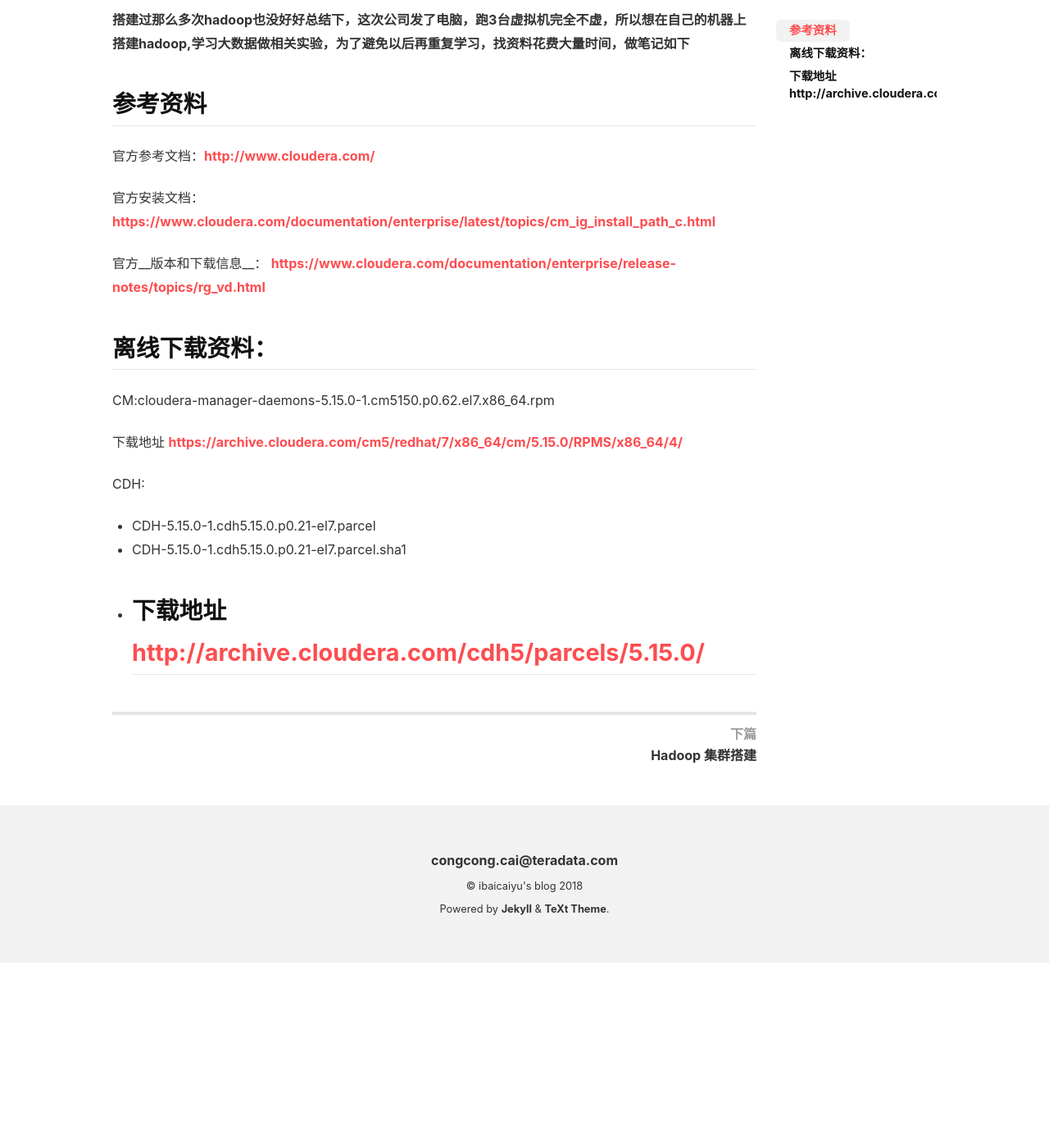
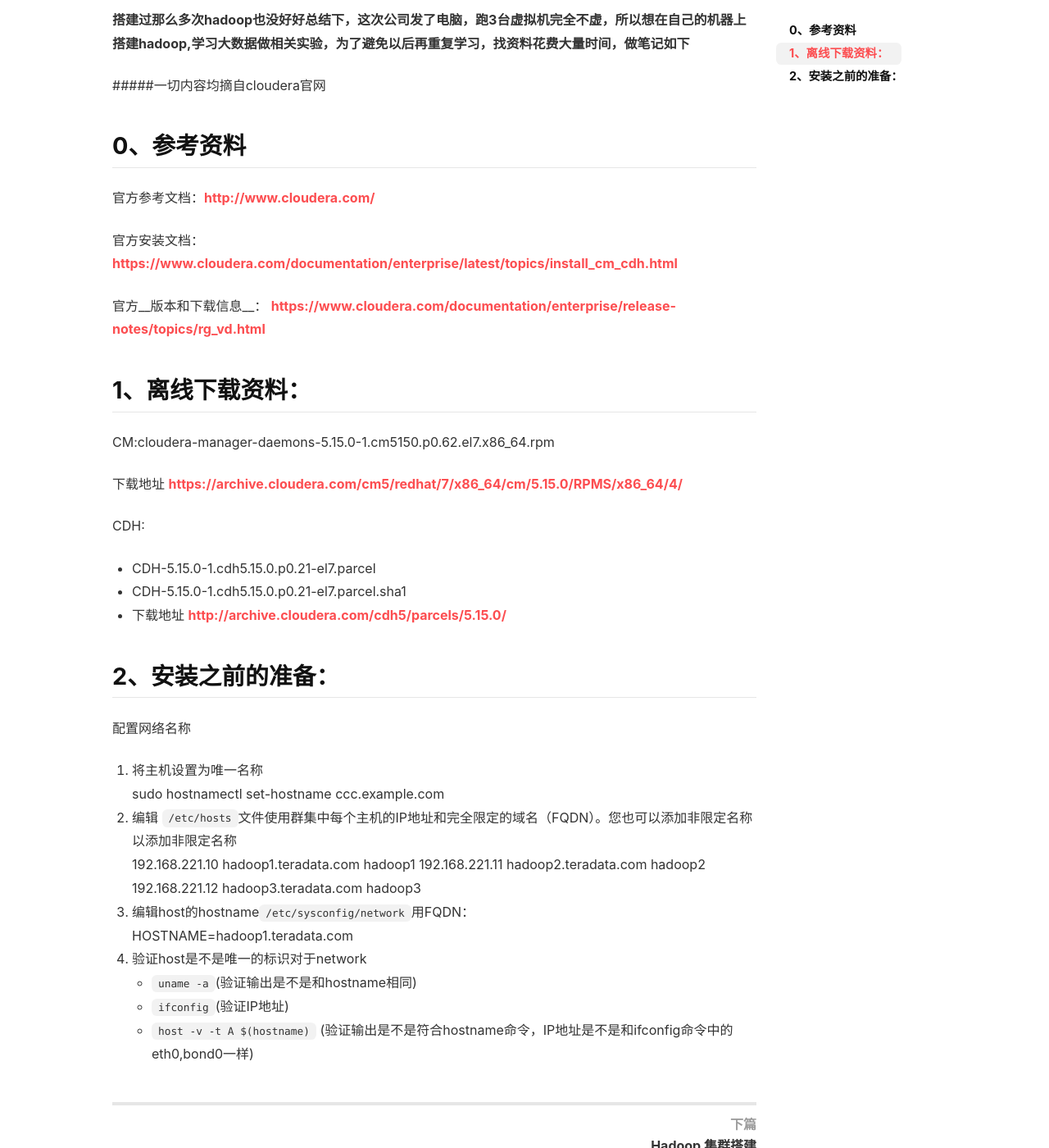
Before and after one commit to Ccccong/Ccccong.github.io, a Jekyll site: the page built from _posts/2018-07-03-Hadoop 集群搭建.md, in a window 1280 px wide and 1400 px high, scrolled down 241 px. Shown: the whole window at 82% size. Built offline with Jekyll 4.4.1, drawn with Linux system fonts in a browser that asks for light colours; nearby versions of some CDN libraries; before the commit the page ends 1415 px from its top, so only the background shows below that.

Commit message:
Update Hadoop 集群搭建

```diff
--- a/_posts/2018-07-03-Hadoop 集群搭建.md
+++ b/_posts/2018-07-03-Hadoop 集群搭建.md
@@ -5,14 +5,14 @@
 categories: Hadoop
 ---
 ##### 搭建过那么多次hadoop也没好好总结下，这次公司发了电脑，跑3台虚拟机完全不虚，所以想在自己的机器上搭建hadoop,学习大数据做相关实验，为了避免以后再重复学习，找资料花费大量时间，做笔记如下
-
-## 参考资料
+#####一切内容均摘自cloudera官网
+## 0、参考资料
 官方参考文档：[http://www.cloudera.com/]()
 
-官方安装文档：[https://www.cloudera.com/documentation/enterprise/latest/topics/cm_ig_install_path_c.html]()
+官方安装文档：[https://www.cloudera.com/documentation/enterprise/latest/topics/install_cm_cdh.html]()
 
 官方__版本和下载信息__： [https://www.cloudera.com/documentation/enterprise/release-notes/topics/rg_vd.html]()
-## 离线下载资料：
+## 1、离线下载资料：
 
 CM:cloudera-manager-daemons-5.15.0-1.cm5150.p0.62.el7.x86_64.rpm
 
@@ -25,4 +25,18 @@
 - CDH-5.15.0-1.cdh5.15.0.p0.21-el7.parcel.sha1
 
 - 下载地址 [http://archive.cloudera.com/cdh5/parcels/5.15.0/]()
--
+
+## 2、安装之前的准备：
+配置网络名称
+1. 将主机设置为唯一名称
+        sudo hostnamectl set-hostname ccc.example.com
+2. 编辑 `/etc/hosts`文件使用群集中每个主机的IP地址和完全限定的域名（FQDN）。您也可以添加非限定名称以添加非限定名称
+        192.168.221.10 hadoop1.teradata.com hadoop1
+        192.168.221.11 hadoop2.teradata.com hadoop2
+        192.168.221.12 hadoop3.teradata.com hadoop3
+3. 编辑host的hostname`/etc/sysconfig/network`用FQDN：
+        HOSTNAME=hadoop1.teradata.com
+4. 验证host是不是唯一的标识对于network
+- `uname -a`(验证输出是不是和hostname相同)
+- `ifconfig`(验证IP地址)
+- `host -v -t A $(hostname)` (验证输出是不是符合hostname命令，IP地址是不是和ifconfig命令中的eth0,bond0一样)
```
